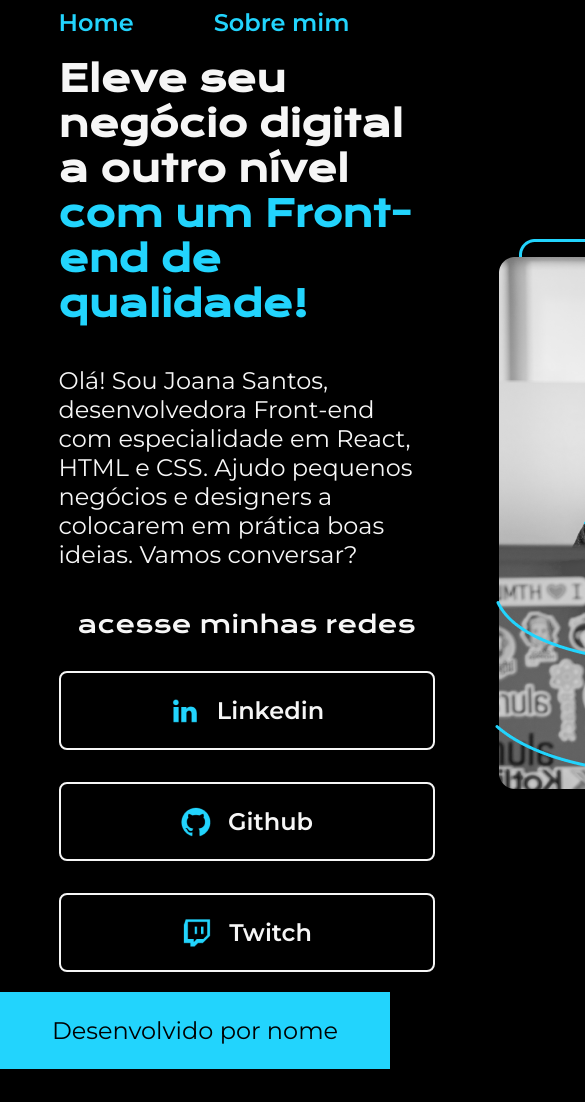
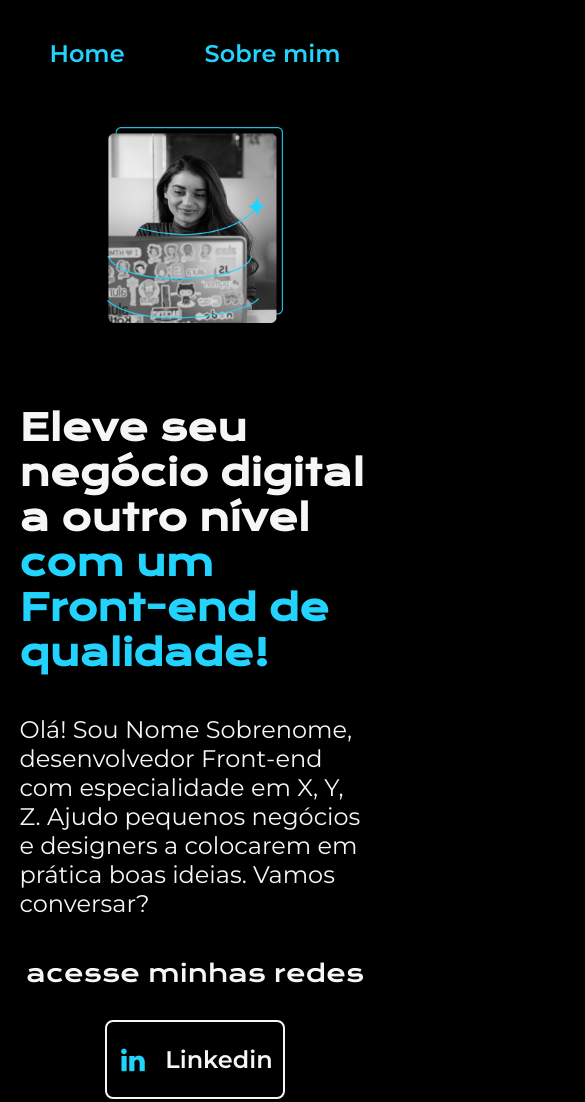
Before and after one commit to ze-xyz/projeto-portfolio, a plain HTML site: page index.html in a window 390 px wide. Shown: the top 1102 px of the page, 585 px wide, since content can reach past the window. Before the commit the page ends 1069 px from the top, so only its background shows below. Drawn offline with nearby package versions, Linux system fonts and the light colour scheme.

Commit message:
projeto finalizado

```diff
--- a/index.html
+++ b/index.html
@@ -16,16 +16,16 @@
     <main class="apresentacao">
         <section class="apresentacao__conteudo">
             <h1 class="apresentacao__conteudo__titulo">Eleve seu negócio digital a outro nível <strong class="titulo-destaque">com um Front-end de qualidade!</strong></h1>
-            <p class="apresentacao__conteudo__texto">Olá! Sou Joana Santos, desenvolvedora Front-end com especialidade em React, HTML e CSS. Ajudo pequenos negócios e designers a colocarem em prática boas ideias. Vamos conversar?</p>
+            <p class="apresentacao__conteudo__texto">Olá! Sou Nome Sobrenome, desenvolvedor Front-end com especialidade em X, Y, Z. Ajudo pequenos negócios e designers a colocarem em prática boas ideias. Vamos conversar?</p>
             <div class="apresentacao__links">
                 <h2 class="apresentacao__links__subtitulo">acesse minhas redes</h2>
-                <a class="apresentacao__links_link" href="https://instagram.com"><img src="./assets/linkedin.png" alt="logo linkedin">Linkedin</a>
-                <a class="apresentacao__links_link" href="https://github.com"><img src="./assets/github.png" alt="logo github">Github</a>
-                <a class="apresentacao__links_link" href="https://instagram.com"><img src="./assets/twitch.png" alt="logo twitch">Twitch</a>
+                <a class="apresentacao__links_navegacao" href="https://instagram.com"><img src="./assets/linkedin.png" alt="logo linkedin">Linkedin</a>
+                <a class="apresentacao__links_navegacao" href="https://github.com"><img src="./assets/github.png" alt="logo github">Github</a>
+                <a class="apresentacao__links_navegacao" href="https://twitch.tv"><img src="./assets/twitch.png" alt="logo twitch">Twitch</a>
             </div>
         </section>
-        <img src="./assets/Imagem.png" alt="imagem">
+        <img class="apresentacao__imagem" src="./assets/Imagem.png" alt="imagem">
     </main>
-    <footer>Desenvolvido por nome</footer>
+    <footer>Desenvolvido por Jose</footer>
 </body>
 </html>
--- a/styles/style.css
+++ b/styles/style.css
@@ -44,18 +44,19 @@
     padding: 5% 15%;
     display: flex;
     align-items: center;
+    justify-content: space-between;
+    gap: 82px;
 }
 
 .apresentacao__conteudo {
-    width: 615px;
+    width: 50%;
     display: flex;
     flex-direction: column;
     gap: 40px;
-    padding-right: 60px;
 }
 
 .apresentacao__conteudo__titulo {
-    font-size: 36px;
+    font-size: 2.25rem;
     font-family: var(--first-font);
 }
 
@@ -64,7 +65,7 @@
 }
 
 .apresentacao__conteudo__texto {
-    font-size: 24px;
+    font-size: 1.5rem;
     font-family: var(--second-font);
 }
 
@@ -79,10 +80,10 @@
 .apresentacao__links__subtitulo {
     font-family: var(--first-font);
     font-weight: 400;
-    font-size: 24px;
+    font-size: 1.5rem;
 }
-.apresentacao__links_link {
-    width: 372px;
+.apresentacao__links_navegacao {
+    width: 50%;
     padding: 21.5px 0;
 
     display: flex;
@@ -92,7 +93,7 @@
     gap: 16px;
 
     font-family: var(--second-font);
-    font-size: 24px;
+    font-size: 1.5rem;
     font-weight: 600;
     color: var(--second-color);
 
@@ -102,8 +103,12 @@
     border: 2px solid var(--second-color);
 }
 
-.apresentacao__links_link:hover {
+.apresentacao__links_navegacao:hover {
     background-color: #272727;
+}
+
+.apresentacao__imagem {
+    width: 50%;
 }
 
 footer{
@@ -112,6 +117,24 @@
     padding: 24px;
     text-align: center;
     font-family: var(--second-font);
-    font-size: 24px;
+    font-size: 1.5rem;
     font-weight: 400;
 }
+
+@media (max-width: 1020px) {
+    .cabecalho {
+        padding: 10%;
+    }
+
+    .cabecalho__menu {
+        justify-content: center;
+    }
+    .apresentacao {
+        flex-direction: column-reverse;
+        padding: 5%;
+    }
+
+    .apresentacao__conteudo {
+        width: auto;
+    }
+}
```
Also changed, not shown: about.html (+2 -2 lines).
